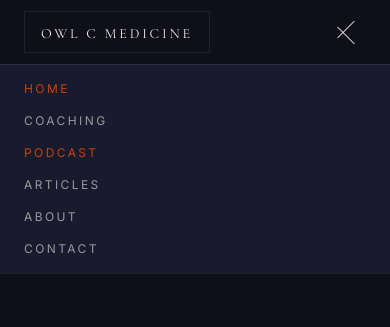
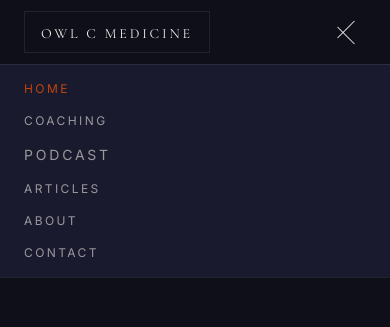
Before and after one commit to michaelkaffel/ocm-website, a React (Vite) app: page / in a window 390 px wide. Both pictures are taken after a click on the button "Toggle menu". Shown: the top 327 px of the page. Built offline with nearby package versions, Linux system fonts and the light colour scheme.

Commit message:
style: formatting adjustments to layout shell

```diff
--- a/src/components/NavBar.jsx
+++ b/src/components/NavBar.jsx
@@ -49,7 +49,17 @@
 
             {open && (
                 <nav className='lg:hidden border-t border-brand-border bg-brand-surface px-6 py-4 flex flex-col gap-4'>
-                    {links.map(({ to, label }) => (
+                    {links.map(({ to, label }) =>
+                        to.startsWith('/#') ? (
+                            <a
+                                key='to'
+                                href='to'
+                                className='text-sm tracking-widest2 uppercase transition-colors duration-200 text-brand-muted hover:text-brand-text'
+                                onClick={() => setOpen(false)}
+                            >
+                                {label}
+                            </a>
+                        ) : (
                             <NavLink
                                 key={to}
                                 to={to}
--- a/src/pages/Podcast.jsx
+++ /dev/null
@@ -1,2 +0,0 @@
-const Podcast = () => <div className="p-8 text-brand-text">Home page</div>
-export default Podcast;
```
Also changed, not shown: src/assets/omc-hero.png (added). Lines whose indentation alone changed are shown as unchanged.
